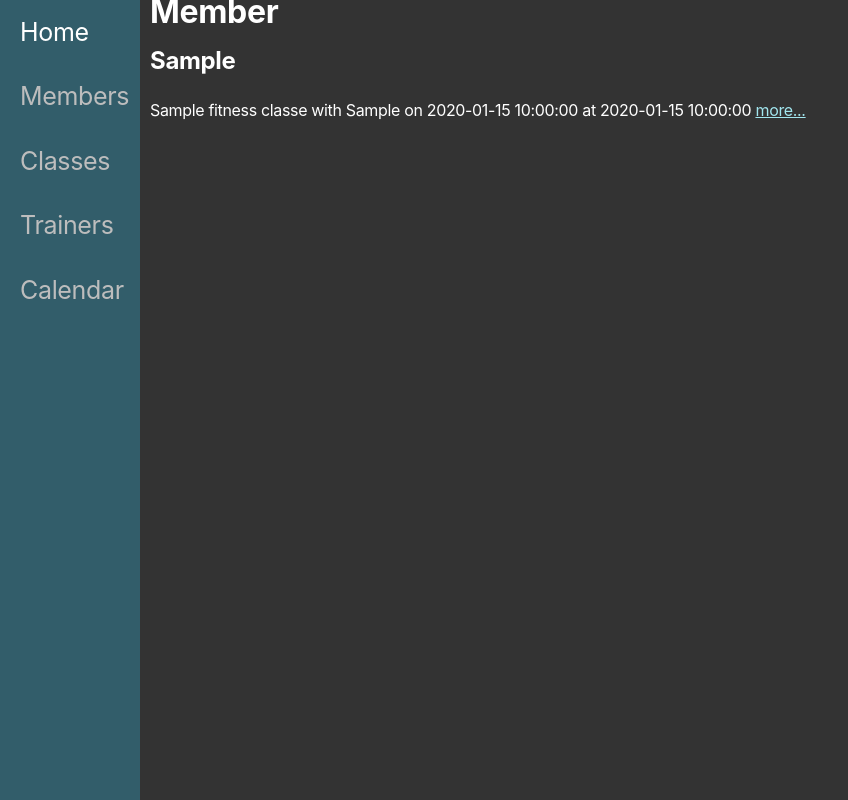
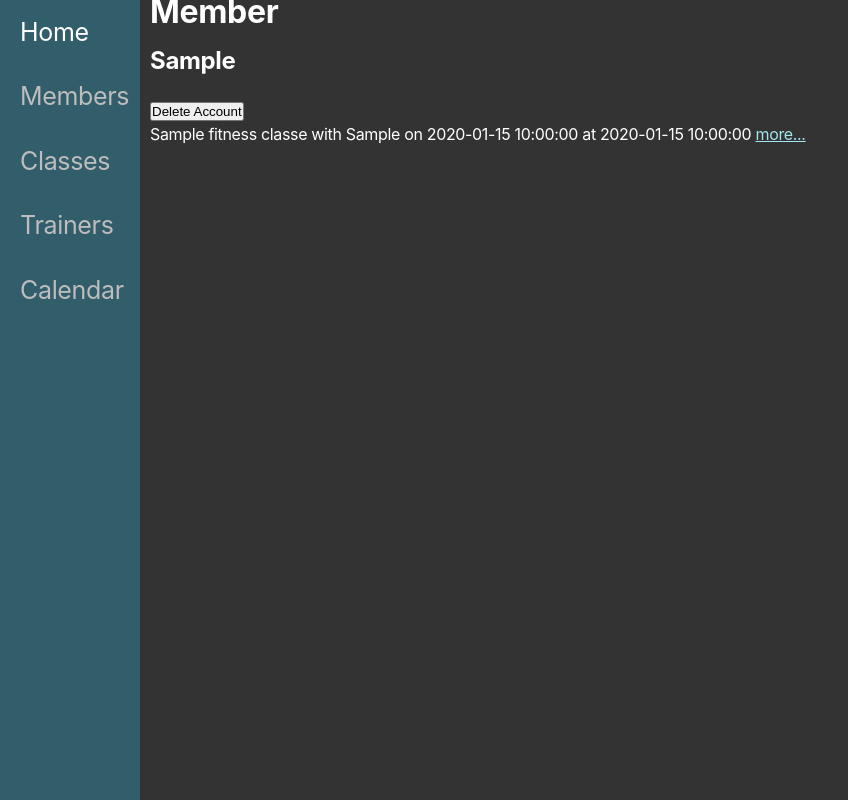
Before and after one commit to alexkinsey/kenetic_gym_schedual_planner, a Flask app: page /members/1 in a window 1280 px wide. Shown: the whole page, without its empty margins (0-848 px from the left). Run offline with Flask 2, Linux system fonts and the light colour scheme; a database or web service that is not in the repository returns one stand-in record (values such as "Sample title"); some libraries are stand-ins or nearby versions.

Commit message:
route to delete member created

```diff
--- a/controllers/members_controller.py
+++ b/controllers/members_controller.py
@@ -23,6 +23,7 @@ def show(id):
 def new_member():
     return render_template('/members/new.html')
 
+# use info from the create new member form and add to the db
 @members_blueprint.route('/members', methods=['POST'])
 def create_member():
     date = datetime.today().strftime('%Y-%m-%d')
@@ -37,3 +38,9 @@ def create_member():
     )
     member_repo.save(member)
     return redirect('/members')
+
+# delete current member
+@members_blueprint.route('/members/<id>/delete', methods=['POST'])
+def delete_member(id):
+    member_repo.delete(id)
+    return redirect('/members')
--- a/templates/members/show.html
+++ b/templates/members/show.html
@@ -5,6 +5,9 @@
     <br>
     <h2>{{ member.first_name }}</h2>
     <br>
+    <form action="/members/{{ member.id }}/delete" method="post">
+        <input type="submit" value="Delete Account">
+    </form>
 
     {% for fitness_class in fitness_classes %}
     <p>
```
